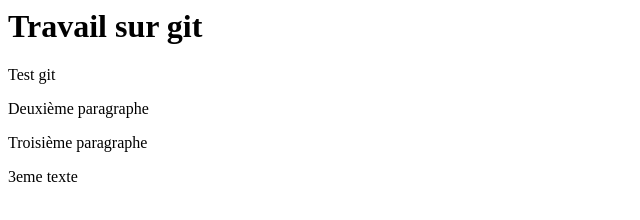
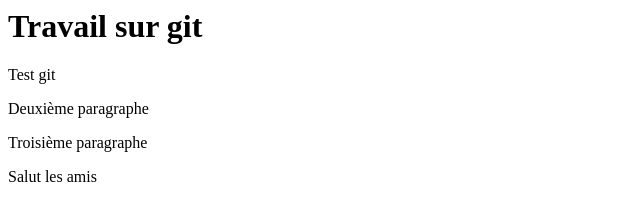
Before and after one commit to Aethuzad/ceppic-git, a plain HTML site: page index.html in a window 1280 px wide. Shown: the full height of the page, 0-640 px from the left. Drawn offline with Linux system fonts and the light colour scheme.

Commit message:
Suppression paragraphe et ajout d'un paragraphe

```diff
--- a/index.html
+++ b/index.html
@@ -4,4 +4,4 @@
 <p>Deuxième paragraphe</p>
 <p>Troisième paragraphe</p>
 
-<p>3eme texte</p>
+<p>Salut les amis</p>
```
